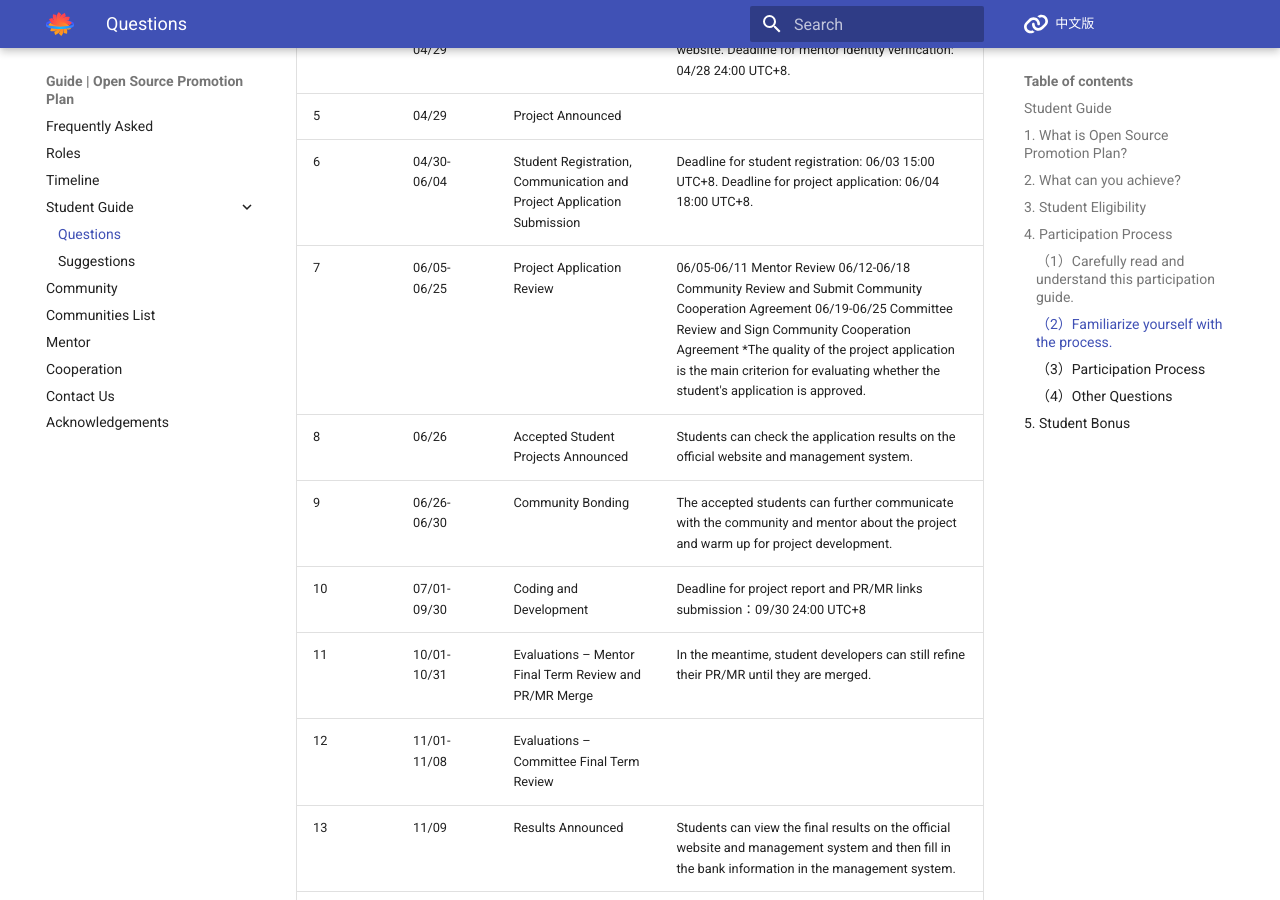
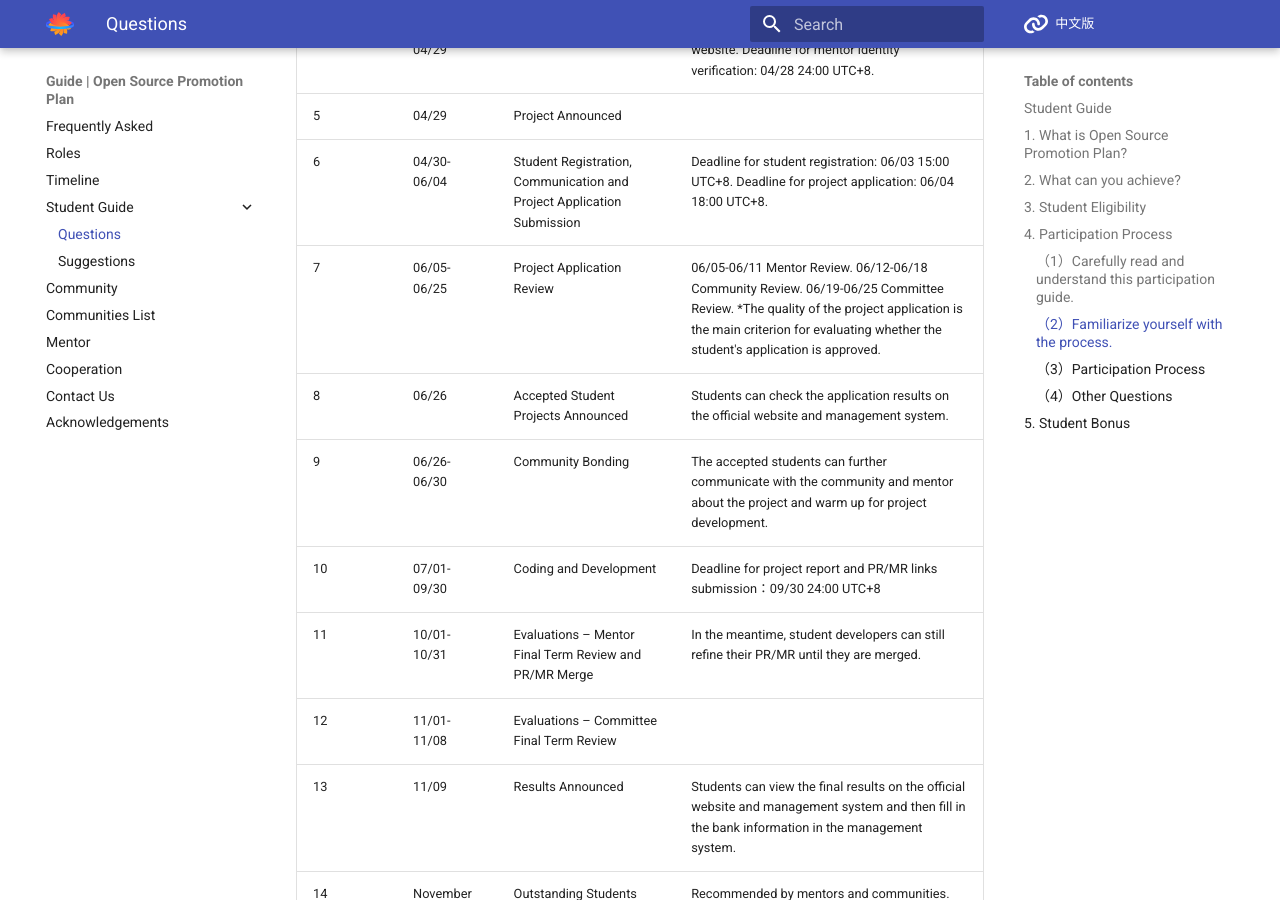
Before and after one commit to summer-ospp/help-en, an MkDocs documentation site: the page built from docs/student.md, in a window 1280 px wide and 900 px high, scrolled down 1708 px. Built offline with MkDocs 1.6.1 and Material for MkDocs 9.7.7, drawn with Linux system fonts in a browser that asks for light colours; comment, search, counter and statistics services are not loaded.

Commit message:
Update student.md

```diff
--- a/docs/student.md
+++ b/docs/student.md
@@ -41,7 +41,7 @@
 | 4    | 04/04-04/29 | Committee Review                                             | Approved projects will be posted on the official website. Deadline for mentor identity verification: 04/28 24:00 UTC+8. |
 | 5    | 04/29       | Project Announced                                            |                                                              |
 | 6    | 04/30-06/04 | Student Registration, Communication and Project Application Submission | Deadline for student registration: 06/03 15:00 UTC+8. Deadline for project application: 06/04 18:00 UTC+8. |
-| 7    | 06/05-06/25 | Project Application Review                                   | 06/05-06/11 Mentor Review 06/12-06/18 Community Review and Submit Community Cooperation Agreement 06/19-06/25 Committee Review and Sign Community Cooperation Agreement *The quality of the project application is the main criterion for evaluating whether the student's application is approved. |
+| 7    | 06/05-06/25 | Project Application Review                                   | 06/05-06/11 Mentor Review. 06/12-06/18 Community Review. 06/19-06/25 Committee Review.  *The quality of the project application is the main criterion for evaluating whether the student's application is approved. |
 | 8    | 06/26       | Accepted Student Projects Announced                          | Students can check the application results on the official website and management system. |
 | 9   | 06/26-06/30 | Community Bonding                                            | The accepted students can further communicate with the community and mentor about the project and warm up for project development. |
 | 10   | 07/01-09/30 | Coding and Development                                       | Deadline for project report and PR/MR links submission：09/30 24:00 UTC+8 |
```
